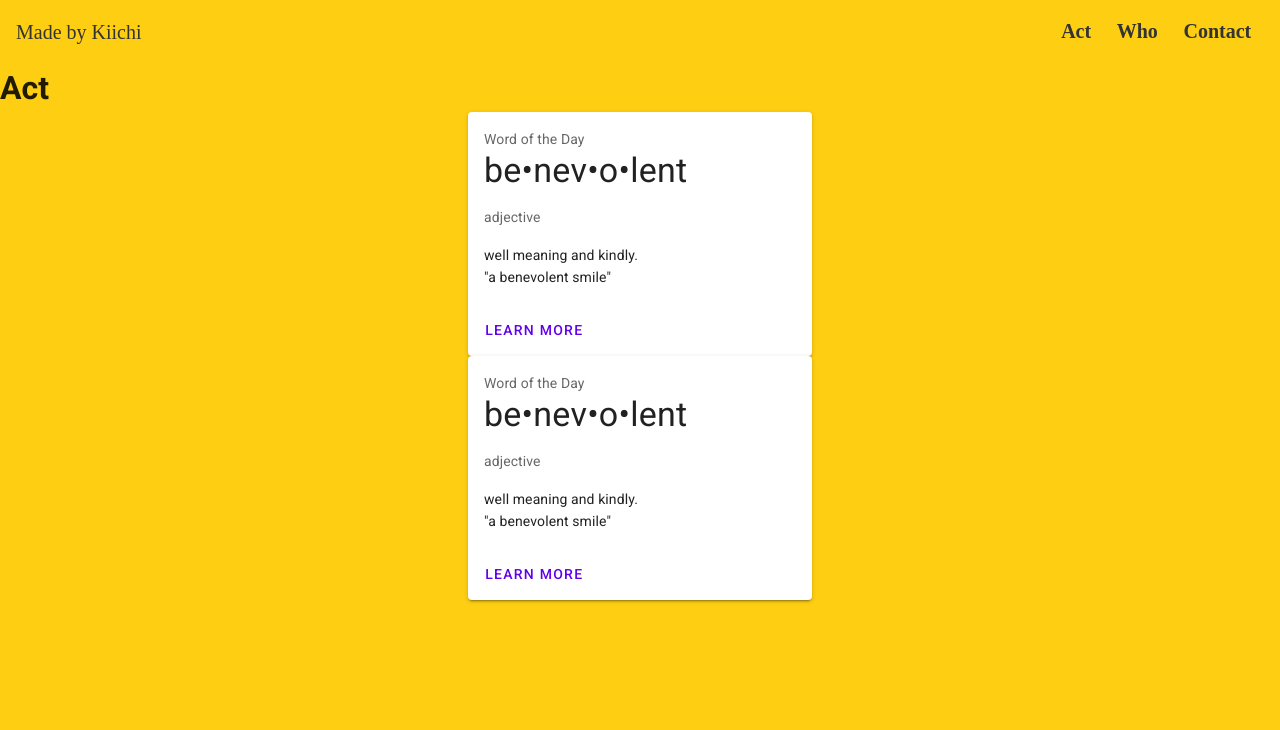
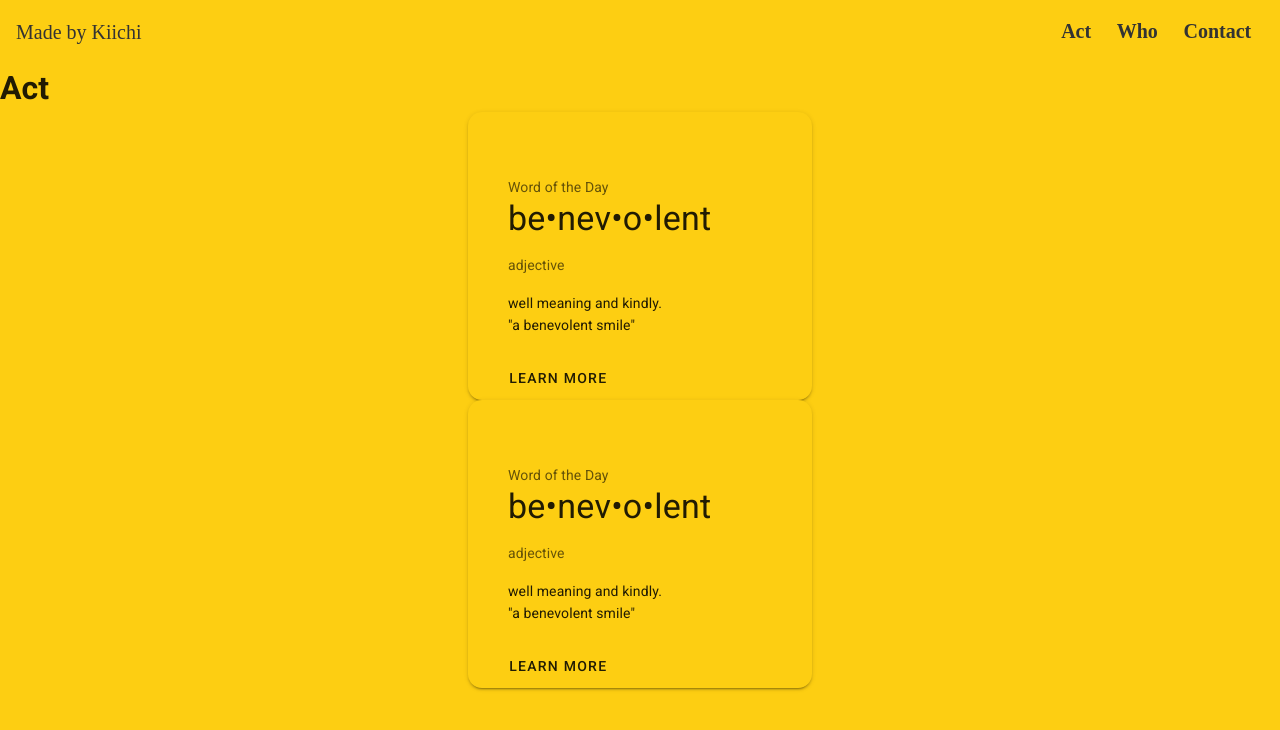
Before and after one commit to KiichiSugihara/made-by-kiichi, a Vue app: page /act in a window 1280 px wide. Shown: the top 730 px of the page. Built offline with nearby package versions, Linux system fonts and the light colour scheme; a web font is replaced by a local one.

Commit message:
add(card): add card color

```diff
--- a/src/components/MKCard.vue
+++ b/src/components/MKCard.vue
@@ -1,26 +1,16 @@
 <template>
-  <v-card
-    class="mx-auto"
-    max-width="344"
-  >
+    <v-card class="mx-auto mk-card-container" max-width="344">
         <v-card-text>
             <div>Word of the Day</div>
-      <p class="display-1 text--primary">
-        be•nev•o•lent
-      </p>
+            <p class="display-1 text--primary">be•nev•o•lent</p>
             <p>adjective</p>
             <div class="text--primary">
-        well meaning and kindly.<br>
-        "a benevolent smile"
+                well meaning and kindly.
+                <br />"a benevolent smile"
             </div>
         </v-card-text>
         <v-card-actions>
-      <v-btn
-        text
-        color="deep-purple accent-4"
-      >
-        Learn More
-      </v-btn>
+            <v-btn text color="accent-4">Learn More</v-btn>
         </v-card-actions>
     </v-card>
 </template>
@@ -28,12 +18,18 @@
 <script lang="ts">
 import Vue from 'vue'
 
-export default Vue.extend({
-})
+export default Vue.extend({})
 </script>
 
 <style lang="scss" scoped>
 @import url('https://fonts.googleapis.com/css?family=Mansalva&display=swap');
 
-
+.mk-card-container {
+    background-color: #fdce12;
+    max-width: 344px;
+    height: 18rem;
+    box-shadow: rgba(0, 0, 0, 0.08) 0px 4px 18px 0px;
+    padding: 3rem 1.5rem;
+    border-radius: 14px;
+}
 </style>>
```
Lines whose indentation alone changed are shown as unchanged.
